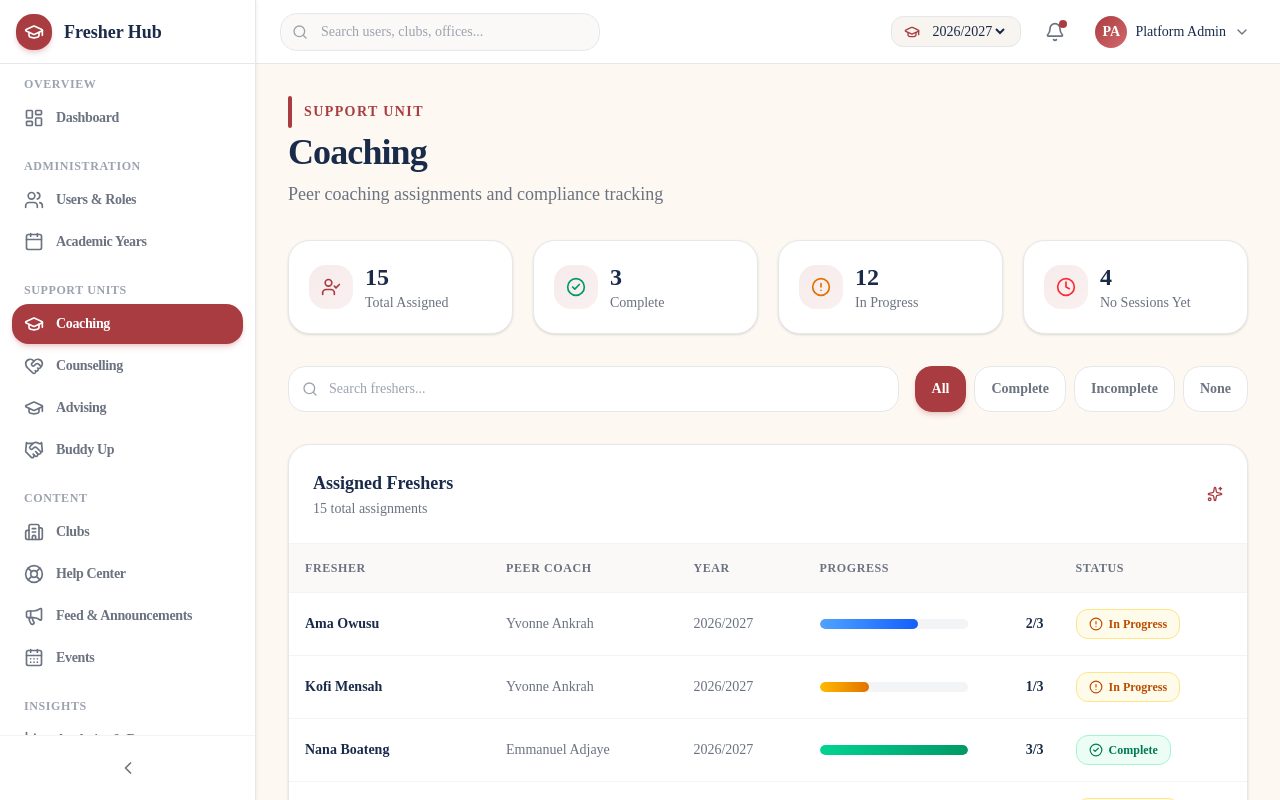
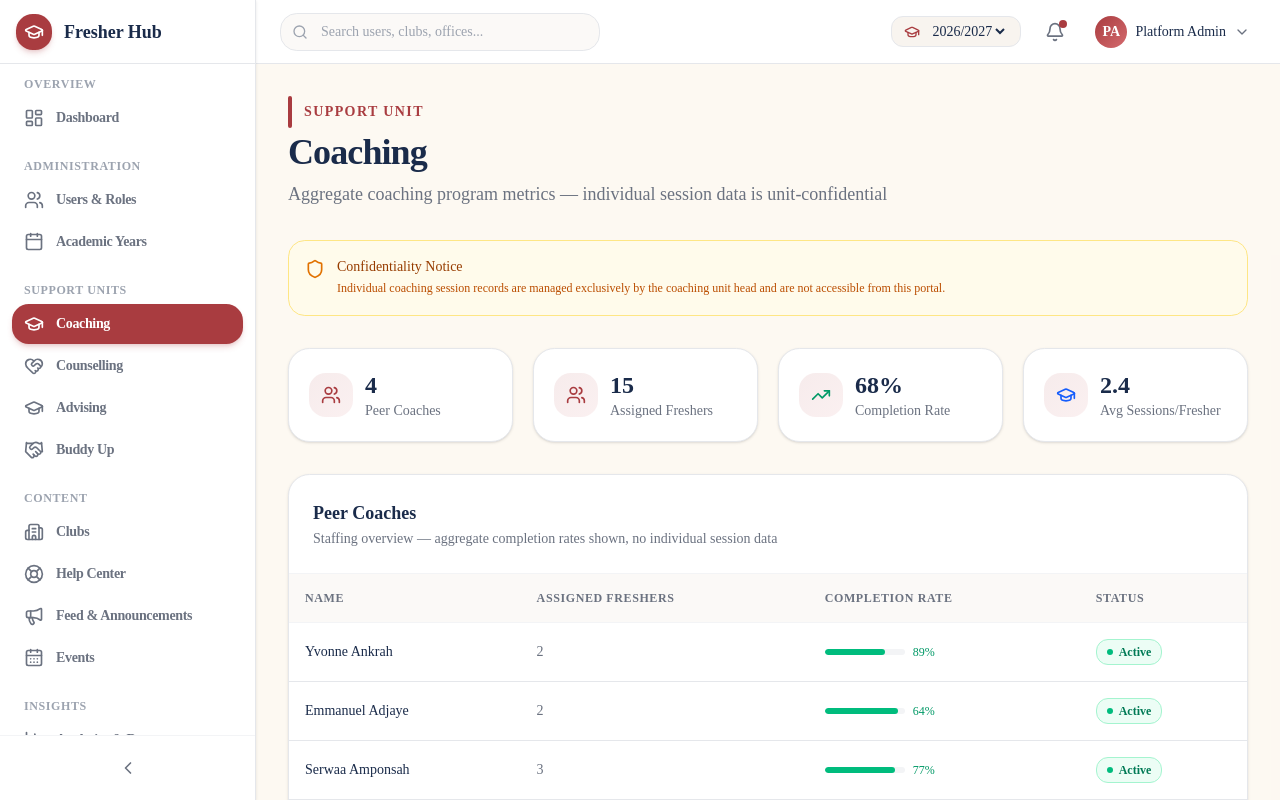
Before and after one commit to adoumouangnamouemmanuel/freshers_hub, a Next.js app in the folder apps/web/: page /dashboard/coaching in a window 1280 px wide. Shown: the top 800 px of the page. Built offline with nearby package versions, Linux system fonts and the light colour scheme.

Commit message:
clubs page updated

```diff
--- a/apps/web/app/dashboard/coaching/page.tsx
+++ b/apps/web/app/dashboard/coaching/page.tsx
@@ -1,197 +1,64 @@
 "use client";
 
-import { useState } from "react";
 import { motion } from "framer-motion";
-import {
-  Search,
-  CheckCircle2,
-  AlertCircle,
-  Clock,
-  UserCheck,
-  Sparkles,
-} from "lucide-react";
-import { mockCoachAssignments } from "@/lib/mock-data";
-
-const containerVariants = {
-  hidden: { opacity: 0 },
-  visible: { opacity: 1, transition: { staggerChildren: 0.06 } },
-};
-
-const itemVariants = {
-  hidden: { opacity: 0, y: 20 },
-  visible: { opacity: 1, y: 0, transition: { duration: 0.4, ease: [0.4, 0, 0.2, 1] as const } },
-};
-
-function ProgressBar({ completed, required }: { completed: number; required: number }) {
-  const pct = Math.min((completed / required) * 100, 100);
-  const color =
-    pct >= 100 ? "from-emerald-400 to-emerald-600" :
-    pct >= 66 ? "from-blue-400 to-blue-600" :
-    pct >= 33 ? "from-amber-400 to-amber-600" :
-    "from-red-400 to-red-600";
-  return (
-    <div className="flex items-center gap-3">
-      <div className="flex-1 bg-[#f3f4f6] rounded-full h-2.5 overflow-hidden">
-        <motion.div
-          initial={{ width: 0 }}
-          animate={{ width: `${pct}%` }}
-          transition={{ duration: 1, ease: [0.4, 0, 0.2, 1] }}
-          className={`h-2.5 rounded-full bg-gradient-to-r ${color}`}
-        />
-      </div>
-      <span className="text-sm font-semibold text-[#1A2B4A] w-16 text-right">
-        {completed}/{required}
-      </span>
-    </div>
-  );
-}
+import { GraduationCap, Users, TrendingUp, Sparkles } from "lucide-react";
+import { AnimatedPage, AnimatedSection } from "@/components/ui/animated-container";
+import { PageHeader } from "@/components/ui/page-header";
+import { MiniStatCard } from "@/components/ui/card";
+import { ConfidentialityBanner } from "@/components/ui/confidentiality-banner";
+import { mockUsers } from "@/lib/mock-data";
 
 export default function CoachingPage() {
-  const [search, setSearch] = useState("");
-  const [filter, setFilter] = useState<string>("all");
-
-  const assignments = mockCoachAssignments.filter((a) => {
-    const matchesSearch = a.fresher_name.toLowerCase().includes(search.toLowerCase());
-    if (filter === "all") return matchesSearch;
-    if (filter === "complete") return matchesSearch && a.sessions_completed >= a.sessions_required;
-    if (filter === "incomplete") return matchesSearch && a.sessions_completed < a.sessions_required;
-    if (filter === "none") return matchesSearch && a.sessions_completed === 0;
-    return matchesSearch;
-  });
-
-  const totalComplete = assignments.filter((a) => a.sessions_completed >= a.sessions_required).length;
-  const totalIncomplete = assignments.filter((a) => a.sessions_completed < a.sessions_required).length;
-  const totalNone = assignments.filter((a) => a.sessions_completed === 0).length;
+  const peerCoaches = mockUsers.filter(u => u.roles.includes("peer_coach"));
+  const coachAdmin = mockUsers.find(u => u.roles.includes("coach_admin"));
 
   return (
-    <motion.div
-      variants={containerVariants}
-      initial="hidden"
-      animate="visible"
-      className="space-y-8"
-    >
-      {/* Header */}
-      <motion.div variants={itemVariants}>
-        <div className="flex items-center gap-3 mb-1">
-          <div className="h-8 w-1 rounded-full bg-[#A93C40]" />
-          <p className="text-sm font-semibold text-[#A93C40] tracking-widest uppercase">Support Unit</p>
-        </div>
-        <h1 className="text-4xl font-bold text-[#1A2B4A] tracking-tight">Coaching</h1>
-        <p className="text-[#6B7280] mt-2 text-lg">Peer coaching assignments and compliance tracking</p>
-      </motion.div>
+    <AnimatedPage>
+      <PageHeader title="Coaching" description="Aggregate coaching program metrics — individual session data is unit-confidential" badge="Support Unit" />
 
-      {/* Summary Cards */}
+      <ConfidentialityBanner unit="coaching" />
+
       <div className="grid gap-5 grid-cols-1 sm:grid-cols-4">
-        {[
-          { icon: UserCheck, value: assignments.length, label: "Total Assigned", color: "text-[#A93C40]" },
-          { icon: CheckCircle2, value: totalComplete, label: "Complete", color: "text-emerald-600" },
-          { icon: AlertCircle, value: totalIncomplete, label: "In Progress", color: "text-amber-600" },
-          { icon: Clock, value: totalNone, label: "No Sessions Yet", color: "text-red-500" },
-        ].map((item, i) => (
-          <motion.div
-            key={item.label}
-            variants={itemVariants}
-            whileHover={{ y: -3 }}
-            className="rounded-2xl border bg-white p-5 shadow-sm hover:shadow-lg transition-all"
-          >
-            <div className="flex items-center gap-3">
-              <div className="w-11 h-11 rounded-xl bg-gradient-to-br from-[#A93C40]/10 to-[#d46a6e]/10 flex items-center justify-center">
-                <item.icon className={`w-5 h-5 ${item.color}`} />
-              </div>
-              <div>
-                <p className="text-2xl font-bold text-[#1A2B4A]">{item.value}</p>
-                <p className="text-sm text-[#6B7280]">{item.label}</p>
-              </div>
-            </div>
-          </motion.div>
-        ))}
+        <MiniStatCard icon={Users} value={peerCoaches.length} label="Peer Coaches" />
+        <MiniStatCard icon={Users} value="15" label="Assigned Freshers" />
+        <MiniStatCard icon={TrendingUp} value="68%" label="Completion Rate" color="text-emerald-600" />
+        <MiniStatCard icon={GraduationCap} value="2.4" label="Avg Sessions/Fresher" color="text-blue-600" />
       </div>
 
-      {/* Filters */}
-      <motion.div variants={itemVariants} className="flex flex-col sm:flex-row gap-4">
-        <div className="relative flex-1">
-          <Search className="absolute left-3.5 top-1/2 -translate-y-1/2 w-4 h-4 text-[#9CA3AF]" />
-          <input
-            type="text"
-            placeholder="Search freshers..."
-            value={search}
-            onChange={(e) => setSearch(e.target.value)}
-            className="w-full pl-10 pr-4 py-3 rounded-xl border border-[#e5e7eb] bg-white text-sm focus:outline-none focus:ring-2 focus:ring-[#A93C40]/20 focus:border-[#A93C40] transition-all placeholder:text-[#9CA3AF]"
-          />
-        </div>
-        <div className="flex gap-2">
-          {["all", "complete", "incomplete", "none"].map((f) => (
-            <button
-              key={f}
-              onClick={() => setFilter(f)}
-              className={`px-4 py-2.5 rounded-xl text-sm font-semibold border transition-all ${
-                filter === f
-                  ? "bg-[#A93C40] text-white border-[#A93C40] shadow-md shadow-[#A93C40]/20"
-                  : "bg-white text-[#6B7280] border-[#e5e7eb] hover:bg-[#f8f4ef] hover:text-[#1A2B4A]"
-              }`}
-            >
-              {f.charAt(0).toUpperCase() + f.slice(1)}
-            </button>
-          ))}
-        </div>
-      </motion.div>
-
-      {/* Assignments Table */}
-      <motion.div variants={itemVariants} className="rounded-2xl border bg-white shadow-sm overflow-hidden">
+      {/* Peer Coach List — structural only */}
+      <AnimatedSection className="rounded-2xl border bg-white shadow-sm overflow-hidden">
         <div className="p-6 border-b border-[#f3f4f6]">
-          <div className="flex items-center justify-between">
-            <div>
-              <h2 className="text-lg font-semibold text-[#1A2B4A]">Assigned Freshers</h2>
-              <p className="text-sm text-[#6B7280] mt-0.5">{assignments.length} total assignments</p>
-            </div>
-            <Sparkles className="w-4 h-4 text-[#A93C40]" />
-          </div>
+          <h2 className="text-lg font-semibold text-[#1A2B4A]">Peer Coaches</h2>
+          <p className="text-sm text-[#6B7280] mt-0.5">Staffing overview — aggregate completion rates shown, no individual session data</p>
         </div>
         <div className="overflow-x-auto">
           <table className="w-full text-sm">
-            <thead>
-              <tr className="border-b border-[#f3f4f6] bg-[#f8f4ef]/50">
-                {["Fresher", "Peer Coach", "Year", "Progress", "Status"].map((h) => (
-                  <th key={h} className="text-left p-4 font-semibold text-[#6B7280] text-xs uppercase tracking-wider">{h}</th>
-                ))}
-              </tr>
-            </thead>
+            <thead><tr className="border-b border-[#f3f4f6] bg-[#f8f4ef]/50">
+              {["Name", "Assigned Freshers", "Completion Rate", "Status"].map(h => (
+                <th key={h} className="text-left p-4 font-semibold text-[#6B7280] text-xs uppercase tracking-wider">{h}</th>
+              ))}
+            </tr></thead>
             <tbody>
-              {assignments.map((a, i) => {
-                const isComplete = a.sessions_completed >= a.sessions_required;
-                return (
-                  <motion.tr
-                    key={a.id}
-                    initial={{ opacity: 0, y: 10 }}
-                    animate={{ opacity: 1, y: 0 }}
-                    transition={{ delay: i * 0.04, duration: 0.3 }}
-                    className="border-b border-[#f3f4f6] last:border-0 hover:bg-[#f8f4ef]/50 transition-colors"
-                  >
-                    <td className="p-4 font-semibold text-[#1A2B4A]">{a.fresher_name}</td>
-                    <td className="p-4 text-[#6B7280]">{a.peer_coach_name}</td>
-                    <td className="p-4 text-[#6B7280]">{a.academic_year}</td>
-                    <td className="p-4 w-64"><ProgressBar completed={a.sessions_completed} required={a.sessions_required} /></td>
-                    <td className="p-4">
-                      {isComplete ? (
-                        <span className="inline-flex items-center gap-1.5 px-3 py-1.5 rounded-lg text-xs font-semibold bg-emerald-50 text-emerald-700 border border-emerald-200">
-                          <CheckCircle2 className="w-3.5 h-3.5" /> Complete
-                        </span>
-                      ) : (
-                        <span className="inline-flex items-center gap-1.5 px-3 py-1.5 rounded-lg text-xs font-semibold bg-amber-50 text-amber-700 border border-amber-200">
-                          <AlertCircle className="w-3.5 h-3.5" /> In Progress
-                        </span>
-                      )}
-                    </td>
-                  </motion.tr>
-                );
-              })}
+              {peerCoaches.map((pc, i) => (
+                <motion.tr key={pc.id} initial={{ opacity: 0, y: 10 }} animate={{ opacity: 1, y: 0 }} transition={{ delay: i * 0.05 }}
+                  className="border-b last:border-0 hover:bg-[#f8f4ef]/50 transition-colors">
+                  <td className="p-4 font-medium text-[#1A2B4A]">{pc.full_name}</td>
+                  <td className="p-4 text-[#6B7280]">{Math.floor(Math.random() * 5) + 2}</td>
+                  <td className="p-4">
+                    <div className="flex items-center gap-2">
+                      <div className="w-20 bg-[#f3f4f6] rounded-full h-1.5 overflow-hidden">
+                        <div className="h-1.5 rounded-full bg-emerald-500" style={{ width: `${60 + Math.floor(Math.random() * 35)}%` }} />
+                      </div>
+                      <span className="text-xs font-medium text-emerald-600">{Math.floor(Math.random() * 35) + 60}%</span>
+                    </div>
+                  </td>
+                  <td className="p-4"><span className="inline-flex items-center gap-1.5 px-2.5 py-1 rounded-lg text-xs font-semibold bg-emerald-50 text-emerald-700 border border-emerald-200"><span className="w-1.5 h-1.5 rounded-full bg-emerald-500" /> Active</span></td>
+                </motion.tr>
+              ))}
             </tbody>
           </table>
         </div>
-        {assignments.length === 0 && (
-          <div className="p-16 text-center text-[#6B7280]">No assignments found matching your search.</div>
-        )}
-      </motion.div>
-    </motion.div>
+      </AnimatedSection>
+    </AnimatedPage>
   );
 }
```
